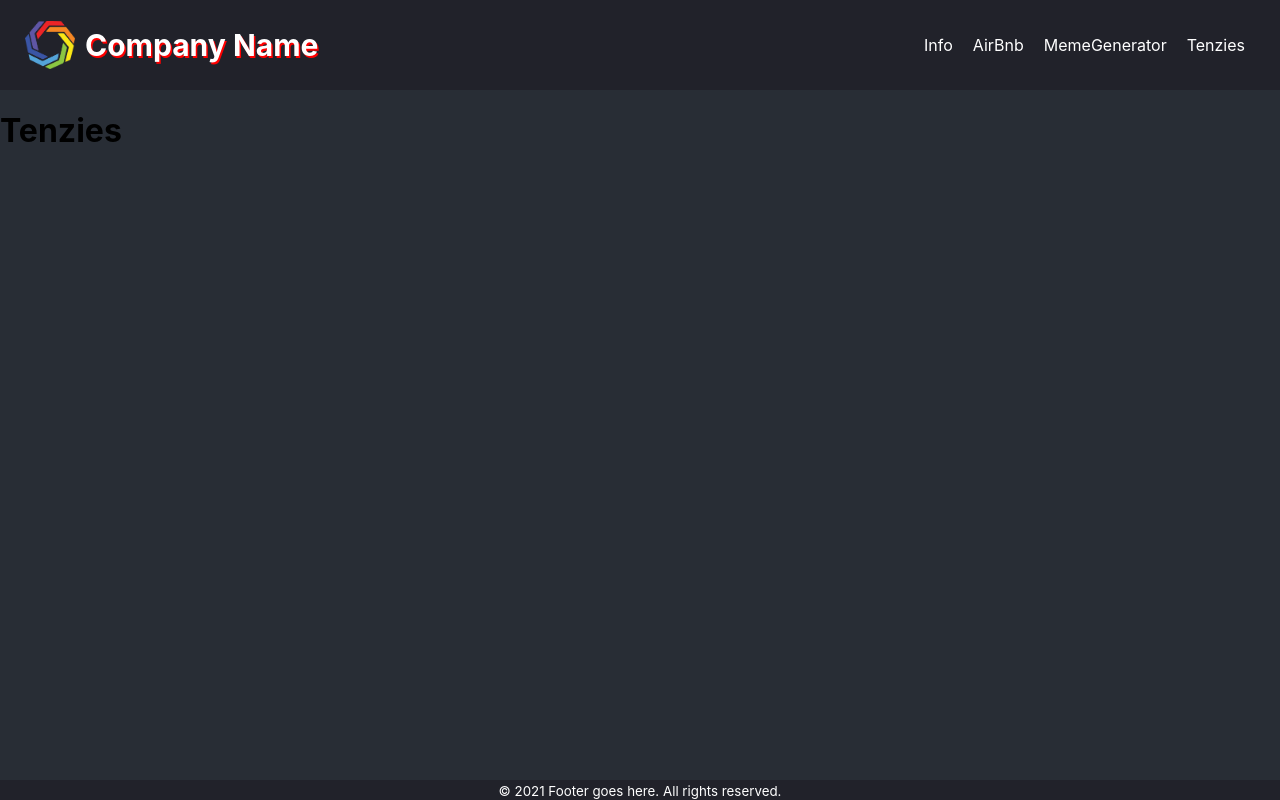
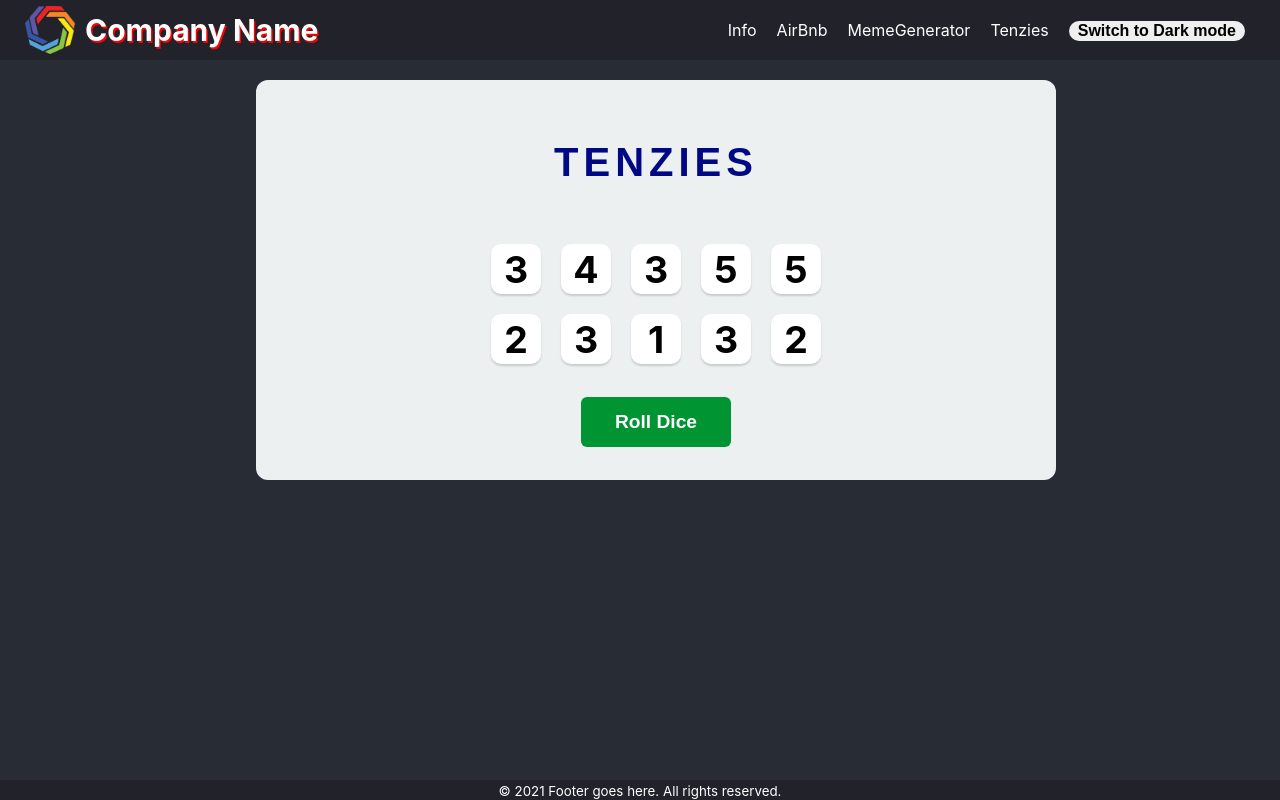
Before and after one commit to SudevSanthosh/react-demo, a React app: page /tenzies in a window 1280 px wide. Built offline with nearby package versions, Linux system fonts and the light colour scheme.

Commit message:
-tenzies app

```diff
--- a/package.json
+++ b/package.json
@@ -6,7 +6,9 @@
     "@testing-library/jest-dom": "^5.16.1",
     "@testing-library/react": "^12.1.2",
     "@testing-library/user-event": "^13.5.0",
+    "nanoid": "^3.2.0",
     "react": "^17.0.2",
+    "react-confetti": "^6.0.1",
     "react-dom": "^17.0.2",
     "react-router-dom": "^6.2.1",
     "react-scripts": "5.0.0",
--- a/src/App.css
+++ b/src/App.css
@@ -1,3 +1,7 @@
+* {
+  box-sizing: border-box;
+}
+
 body {
   margin: 0;
   font-family: Inter, sans-serif;
@@ -9,6 +13,14 @@ body {
   display: flex;
   align-items: center;
   background-color: #21222a;
+  height: 30px;
+  padding: 30px 25px;
+  justify-content: space-between;
+}
+nav.light {
+  background-color: #7f8c8d;
+  display: flex;
+  align-items: center;
   height: 30px;
   padding: 30px 25px;
   justify-content: space-between;
@@ -44,6 +56,14 @@ body {
   font-size: 30px;
   text-shadow: 1.5px 1.5px red;
 }
+nav.light > h1 {
+  margin-right: auto;
+  color: white;
+  font-weight: 700;
+  padding: 10px;
+  font-size: 30px;
+  text-shadow: 1.5px 1.5px red;
+}
 .main-section {
   background-image: url(./Logo.png);
   background-repeat: no-repeat;
@@ -51,7 +71,6 @@ body {
   background-position-y: center;
   background-size: 400px 410px;
 }
-
 .main-title {
   padding: 57px 27px;
   margin: 0;
@@ -67,12 +86,20 @@ body {
   line-height: 19px;
   padding-block: 10px;
 }
-
 .main-list > li::marker {
   font-size: 2rem;
   color: #ea2027;
 }
 .footer {
+  position: fixed;
+  left: 0;
+  bottom: 0;
+  width: 100%;
+  background-color: #7f8c8d;
+  color: white;
+  text-align: center;
+}
+.footer-light {
   position: fixed;
   left: 0;
   bottom: 0;
@@ -84,6 +111,7 @@ body {
 .card {
   margin-top: 20px;
   margin-left: 7%;
+
   color: white;
   font-size: large;
 }
@@ -206,3 +234,80 @@ section {
   text-align: center;
   color: white;
 }
+.theme-button {
+  font-size: 16px;
+  padding: 1px 9px;
+  border: none;
+  font-weight: bold;
+  border-radius: 12px;
+  cursor: pointer;
+}
+.tenzies-main {
+  margin-top: 20px;
+  margin-left: 20%;
+  background-color: #ecf0f1;
+  height: 400px;
+  max-width: 800px;
+  border-radius: 5px;
+  display: flex;
+  flex-direction: column;
+  justify-content: space-evenly;
+  align-items: center;
+  border-radius: 12px;
+}
+.dice-container {
+  display: grid;
+  grid-template: auto auto / repeat(5, 1fr);
+  gap: 20px;
+}
+.die-face {
+  height: 50px;
+  width: 50px;
+  background-color: white;
+  box-shadow: 0px 2px 2px rgba(0, 0, 0, 0.15);
+  border-radius: 10px;
+  display: flex;
+  justify-content: center;
+  align-items: center;
+  font-weight: bolder;
+  font-size: 25px;
+  cursor: pointer;
+}
+.roll-dice-button {
+  height: 50px;
+  width: 150px;
+  border: none;
+  cursor: pointer;
+  font-weight: bolder;
+  border-radius: 6px;
+  background-color: #009432;
+  color: white;
+  font-size: 1.2rem;
+  font-family: "Karla", sans-serif;
+}
+.tenzies-heading {
+  letter-spacing: 5px;
+  font-size: 40px;
+  animation: color-change 2s infinite;
+  font-family: "Karla", sans-serif;
+}
+@keyframes color-change {
+  0% {
+    color: red;
+  }
+  20% {
+    color: orange;
+  }
+  40% {
+    color: gray;
+  }
+  60% {
+    color: green;
+  }
+  80% {
+    color: darkblue;
+  }
+  100% {
+    color: rosybrown;
+  }
+}
--- /dev/null
+++ b/src/components/Die.js
@@ -0,0 +1,15 @@
+import React from "react";
+
+const Die = (props) => {
+  const styles = {
+    backgroundColor: props.isHeld ? "#EA2027" : "white",
+    color: props.isHeld ? "white" : "black",
+  };
+  return (
+    <div className="die-face" onClick={props.holdDice} style={styles}>
+      <h2>{props.value}</h2>
+    </div>
+  );
+};
+
+export default Die;
--- a/src/components/Footer.js
+++ b/src/components/Footer.js
@@ -1,8 +1,8 @@
 import React from "react";
 
-const Footer = () => {
+const Footer = (props) => {
   return (
-    <footer className="footer">
+    <footer className={props.darkMode ? "footer" : "footer-light"}>
       <small>© 2021 Footer goes here. All rights reserved.</small>
     </footer>
   );
--- a/src/components/Header.js
+++ b/src/components/Header.js
@@ -2,10 +2,16 @@ import React from "react";
 import { Link, useNavigate } from "react-router-dom";
 import Logo from "../Logo.png";
 
-const Header = () => {
+const Header = (props) => {
+  const [isDarkMode, setIsDarkMode] = React.useState(true);
+
+  function changeMode() {
+    setIsDarkMode((prevState) => !prevState);
+  }
+
   return (
     <header>
-      <nav className="nav">
+      <nav className={props.darkMode ? "light" : "nav"}>
         <img src={Logo} className="nav-logo" alt="website-logo" />
         <h1 className="welcome">Company Name</h1>
         <ul className="nav-items">
@@ -29,6 +35,17 @@ const Header = () => {
               Tenzies
             </Link>
           </li>
+          <li>
+            <button
+              className="theme-button"
+              onClick={() => {
+                changeMode();
+                props.toggleDarkMode();
+              }}
+            >
+              Switch to {isDarkMode ? " Dark" : " Light"} mode{" "}
+            </button>
+          </li>
         </ul>
       </nav>
     </header>
--- a/src/components/Main.js
+++ b/src/components/Main.js
@@ -4,11 +4,17 @@ import Header from "./Header";
 import MainContent from "./MainContent";
 
 const Main = () => {
+  const [darkMode, setDarkMode] = React.useState(true);
+
+  function toggleDarkMode() {
+    setDarkMode((prevMode) => !prevMode);
+    console.log("toggle dark mode");
+  }
   return (
     <div>
-      <Header />
+      <Header darkMode={darkMode} toggleDarkMode={toggleDarkMode} />
       <MainContent />
-      <Footer />
+      <Footer darkMode={darkMode} />
     </div>
   );
 };
--- a/src/components/Tenzies.js
+++ b/src/components/Tenzies.js
@@ -1,15 +1,83 @@
-import React from 'react'
-import Footer from './Footer'
-import Header from './Header'
+import React from "react";
+import Footer from "./Footer";
+import Header from "./Header";
+import Die from "./Die";
+import { nanoid } from "nanoid";
 
+import Confetti from "react-confetti";
 const Tenzies = () => {
-    return (
-        <div>
-            <Header/>
-            <h1> Tenzies </h1>
-            <Footer/>
-        </div>
-    )
-}
+  const [dice, setDice] = React.useState(allNewDice());
+  const [tenzies, setTenzies] = React.useState(false);
+  console.log(tenzies);
+  React.useEffect(() => {
+    const allHeld = dice.every((die) => die.isHeld);
+    const firstValue = dice[0].value;
+    const allSameValue = dice.every((die) => die.value === firstValue);
+    if (allHeld && allSameValue) {
+      setTenzies(true);
+      alert("You won!");
+      return <Confetti />;
+    }
+  }, [dice]);
 
-export default Tenzies
+  function generateNewDice() {
+    return {
+      value: Math.ceil(Math.random() * 6),
+      isHeld: false,
+      id: nanoid(),
+    };
+  }
+  function allNewDice() {
+    const newDice = [];
+    for (let i = 0; i < 10; i++) {
+      newDice.push(generateNewDice());
+    }
+    return newDice;
+  }
+  function rollDice() {
+    if (!tenzies) {
+      setDice((oldDice) =>
+        oldDice.map((die) => {
+          return die.isHeld ? die : generateNewDice();
+        })
+      );
+    } else {
+      setTenzies(false);
+      setDice(allNewDice());
+    }
+  }
+  function holdDice(id) {
+    setDice((oldDice) =>
+      oldDice.map((die) => {
+        return die.id === id ? { ...die, isHeld: !die.isHeld } : die;
+      })
+    );
+  }
+
+  const diceElements = dice.map((die) => (
+    <Die
+      key={die.id}
+      value={die.value}
+      isHeld={die.isHeld}
+      holdDice={() => holdDice(die.id)}
+    />
+  ));
+
+  return (
+    <div>
+      <Header />
+
+      <main className="tenzies-main">
+        <h1 className="tenzies-heading">TENZIES</h1>
+        {tenzies && <Confetti />}
+        <div className="dice-container">{diceElements}</div>
+        <button className="roll-dice-button" onClick={rollDice}>
+          {tenzies ? "Reset Game" : "Roll Dice"}
+        </button>
+      </main>
+      <Footer />
+    </div>
+  );
+};
+
+export default Tenzies;
```
Also changed, not shown: 1 other file.
